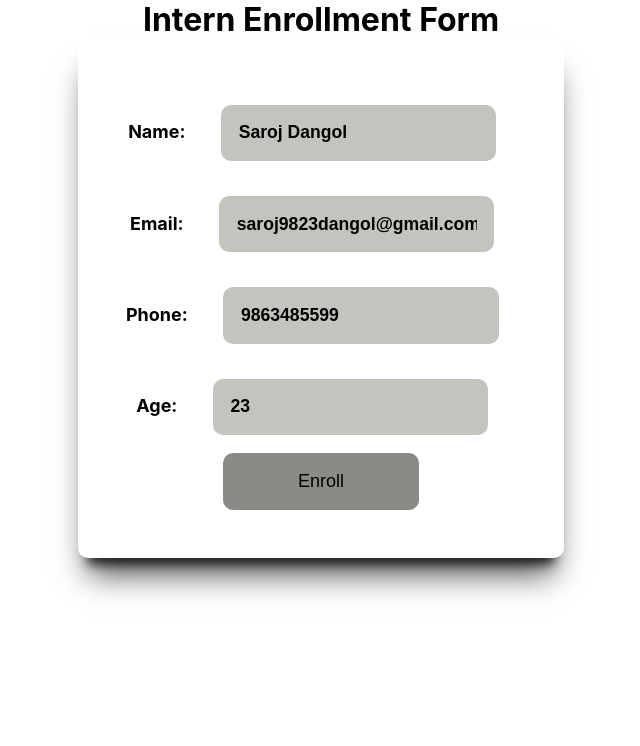
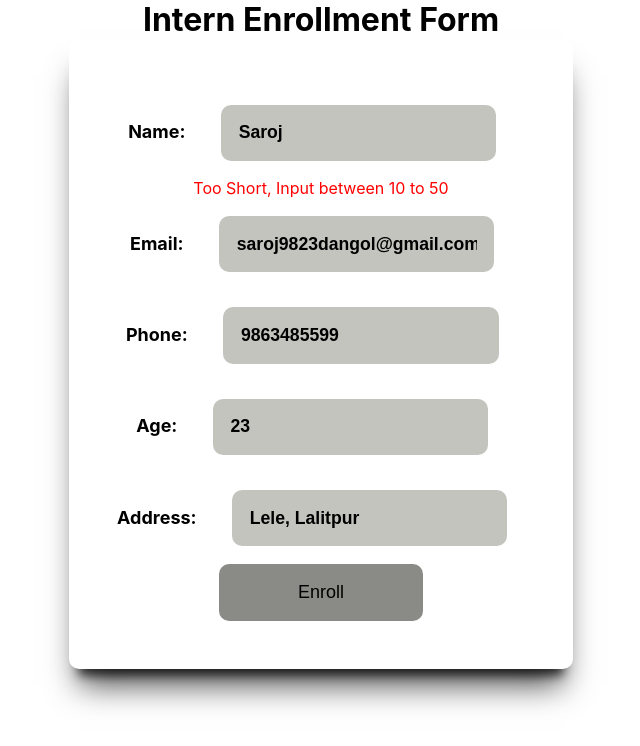
Before and after one commit to Saroj12Dangol/form_generator, a React (Create React App) app: page / in a window 1280 px wide. Both pictures are taken after a click on the button "Enroll". Shown: the top 746 px of the page, without its empty margins (319-959 px from the left). Built offline with nearby package versions, Linux system fonts and the light colour scheme.

Commit message:
validation

```diff
--- a/src/Form.jsx
+++ b/src/Form.jsx
@@ -1,12 +1,39 @@
-import React from "react";
+import React, { useState } from "react";
 import jsonFile from "./jsonFile";
 import classes from "./Form.module.css";
 import { useRef } from "react";
 
 function Form() {
+  const references = useRef({});
 
-    const references = useRef({})
+  const [click, setClick] = useState(false);
 
+  function hello(field) {
+    if (
+      field.validator.required &&
+      references.current[field.ref].value === ""
+    ) {
+      return <p>required</p>;
+    } else if (
+      references.current[field.ref].value.length > field.validator.maxLength
+    ) {
+      return (
+        <p>
+          Too Long,Input between {field.validator.minLength} to{" "}
+          {field.validator.maxLength}{" "}
+        </p>
+      );
+    } else if (
+      references.current[field.ref].value.length < field.validator.minLength
+    ) {
+      return (
+        <p>
+          Too Short, Input between {field.validator.minLength} to{" "}
+          {field.validator.maxLength}{" "}
+        </p>
+      );
+    }
+  }
 
   const inputField = jsonFile.section.map((data, index) => {
     return data.input.map((field) => {
@@ -16,13 +43,16 @@ function Form() {
             {field.label}:
           </label>
           <input
-            ref={(value)=>{references.current[field.ref] = value}}
+            ref={(value) => {
+              references.current[field.ref] = value;
+            }}
             className={classes.input}
             type={field.type}
             value={field.value}
-            required={field.required}
+            required={true}
             readOnly
           />
+          {click ? hello(field) : ""}
         </div>
       );
     });
@@ -30,11 +60,13 @@ function Form() {
 
   function enrollClicked(e) {
     e.preventDefault();
-    const keys = Object.keys(references.current)
-    keys.forEach((key)=>{
-        console.log(references.current[key].value);
-    })
+    setClick(true);
 
+    const keys = Object.keys(references.current);
+
+    keys.forEach((key) => {
+      console.log(references.current[key].value);
+    });
   }
 
   return (
--- a/src/Form.module.css
+++ b/src/Form.module.css
@@ -40,3 +40,7 @@
     font-size: 1.1rem;
     margin: 1em;
 }
+
+p{
+    color:red;
+}
--- a/src/jsonFile.js
+++ b/src/jsonFile.js
@@ -7,9 +7,13 @@ const jsonFile = {
           ref: "nameRef",
           name: "name",
           label: "Name",
-          value: "Saroj Dangol",
+          value: "Saroj",
           type: "text",
-          required: true,
+          validator: {
+            required: true,
+            maxLength: 50,
+            minLength: 10,
+          },
           placeholder: "Enter your name",
         },
         {
@@ -18,7 +22,11 @@ const jsonFile = {
           label: "Email",
           value: "saroj9823dangol@gmail.com",
           type: "email",
-          required: true,
+          validator: {
+            required: true,
+            maxLength: 50,
+            minLength: 10,
+          },
           placeholder: "Enter your email",
         },
         {
@@ -27,7 +35,11 @@ const jsonFile = {
           label: "Phone",
           value: 9863485599,
           type: "number",
-          required: false,
+          validator: {
+            required: false,
+            maxLength: 10,
+            minLength: 10,
+          },
           placeholder: "Enter your Phone number",
         },
         {
@@ -36,7 +48,24 @@ const jsonFile = {
           label: "Age",
           value: 23,
           type: "number",
-          required: false,
+          validator: {
+            required: false,
+            maxLength: 2,
+            minLength: 1,
+          },
+          placeholder: "Enter your age",
+        },
+        {
+          ref: "addressRef",
+          name: "address",
+          label: "Address",
+          value: "Lele, Lalitpur",
+          type: "string",
+          validator: {
+            required: true,
+            maxLength: 50,
+            minLength: 3,
+          },
           placeholder: "Enter your age",
         },
       ],
```
